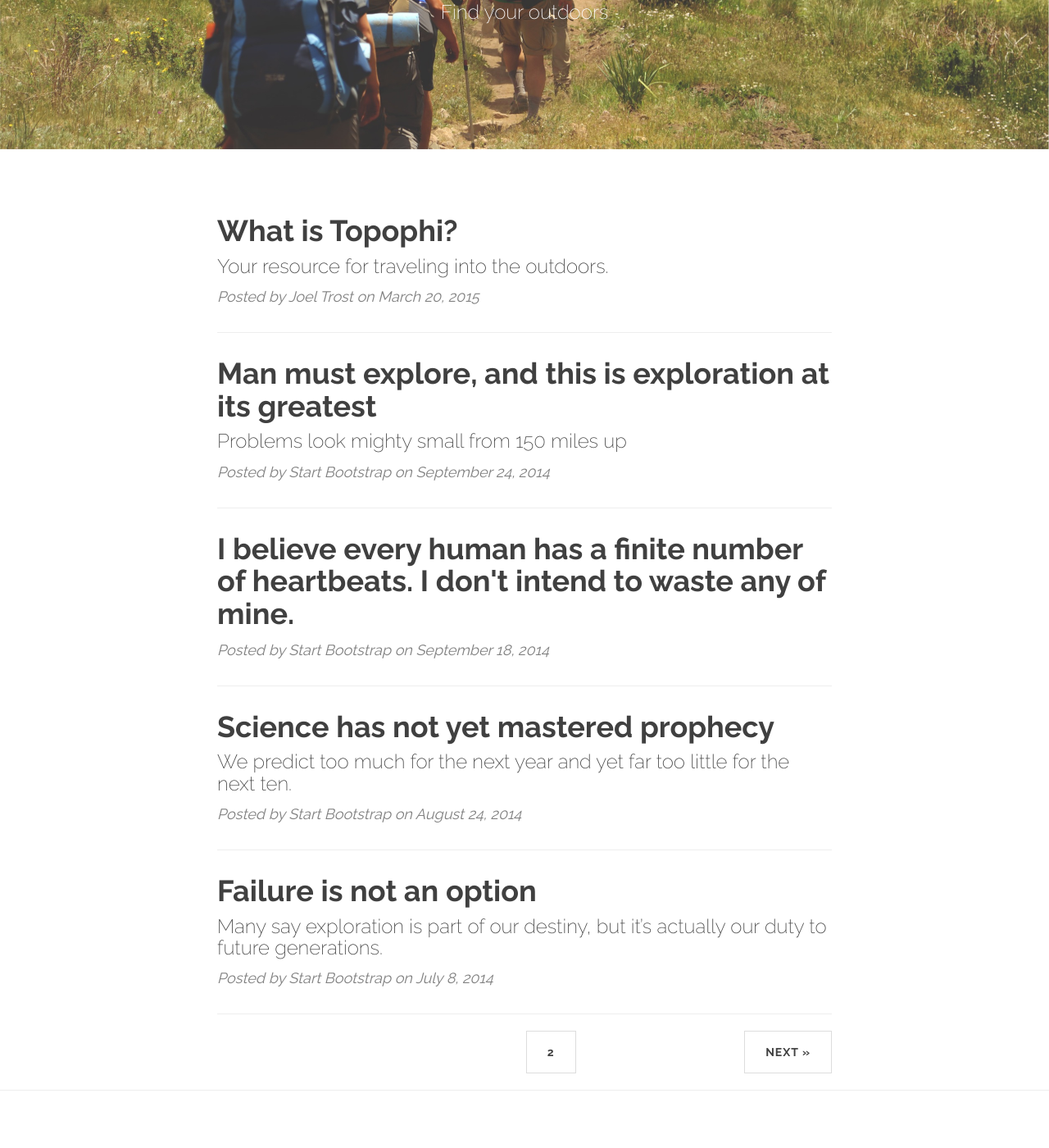
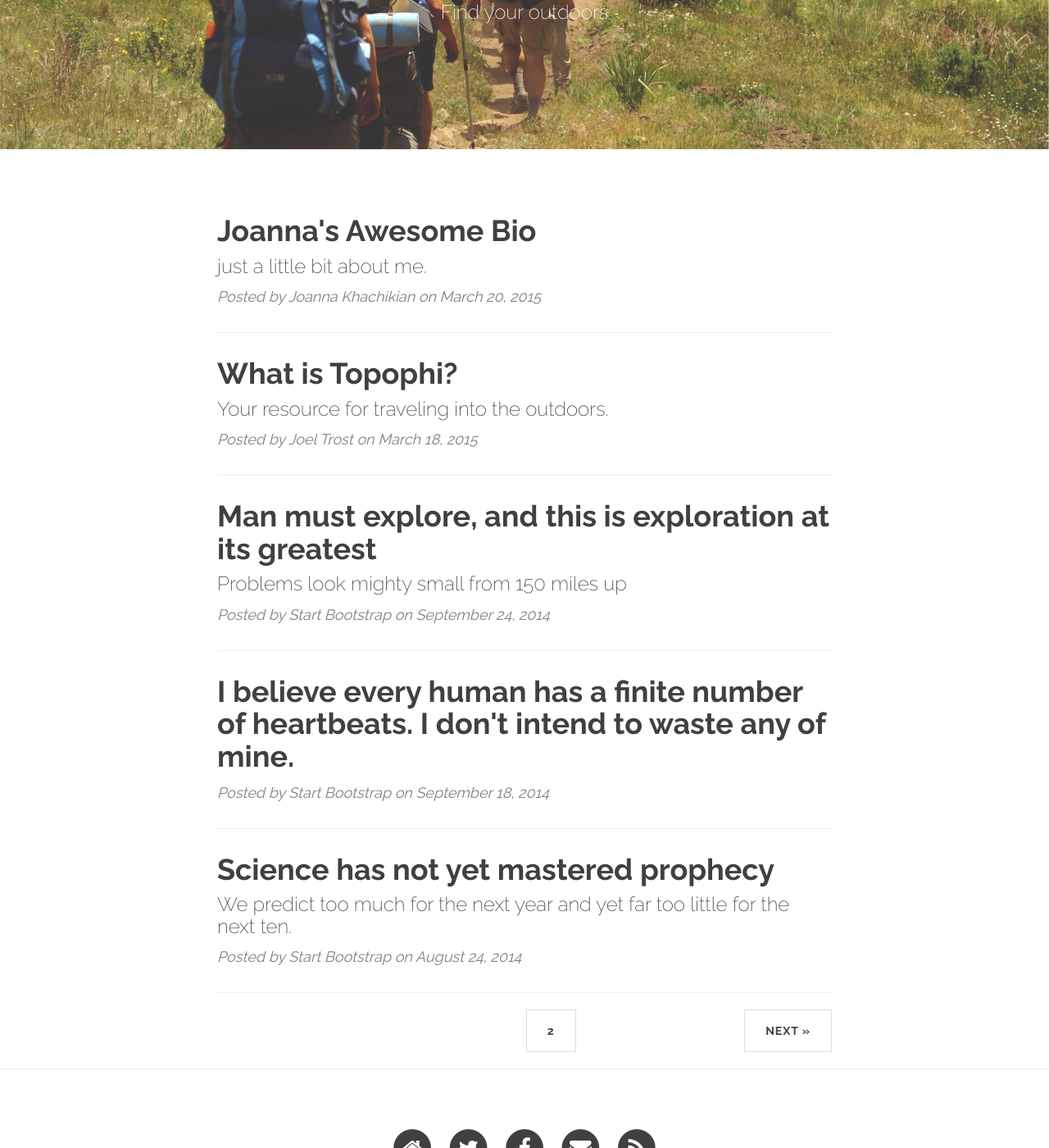
Before and after one commit to Topophi/topophi.github.io, a Jekyll site: the page built from index.html, in a window 1280 px wide and 1400 px high, scrolled down 274 px. Shown: the whole window at 82% size. Built offline with Jekyll 4.4.1, drawn with Linux system fonts in a browser that asks for light colours; nearby versions of some CDN libraries; the list of posts is cut into pages by our own code; some of the changed lines change nothing that is shown.

Commit message:
added Joanna's bio

```diff
--- /dev/null
+++ b/_posts/2015-03-20-joannas-awesome-bio.markdown
@@ -0,0 +1,20 @@
+---
+layout:     post
+title:      "Joanna's Awesome Bio"
+subtitle:   "just a little bit about me."
+date:       2015-03-20
+author:     "Joanna Khachikian"
+header-img: "img/joanna-photo.jpg"
+---
+
+<h2 class="section-heading">Joanna's Awesome Bio</h2>
+
+<p>Hi there, my name is Joanna Khachikian and I am a founder of Topophi. I love spending my free time hiking, backpacking, running and doing yoga. I love baking chocolate chip cookies and eating them. </p>
+
+<p>My first backpacking trip was about a year ago and now I am in love. I have been always been a hiker, but I never spent the night in the back country. I have now been on 5 different backpacking trips and can't wait for the next one. What I love about backpacking is how I am so far away from society and the stars get so much brighter. I love getting stuck in situations, and only having what is in you backpack to get you out of it. I love the food when backpacking, for some reason everything tastes so much better! Its seriously amazing, trail mix becomes gold. </p>
+
+<p> I am really excited about Topophi and how we are going to be helping people just like us get into the outdoors. I have been a victim of government websites taking me in circles to find permits. I know how frustrating it can be, and we are going to make it so much easier to get the information you need to get in the back country.</p>
+
+<blockquote>In every walk in nature one receives far more than he seeks"
+  <p>- John Muir</p>
+</blockquote>
--- a/_posts/2015-3-20-what-is-topophi.markdown
+++ b/_posts/2015-3-18-what-is-topophi.markdown
@@ -2,7 +2,7 @@
 layout:     post
 title:      "What is Topophi?"
 subtitle:   "Your resource for traveling into the outdoors."
-date:       2015-03-20
+date:       2015-03-18
 author:     "Joel Trost"
 header-img: "img/what-is-topophi.jpg"
 ---
```
Also changed, not shown: 1 other file.
